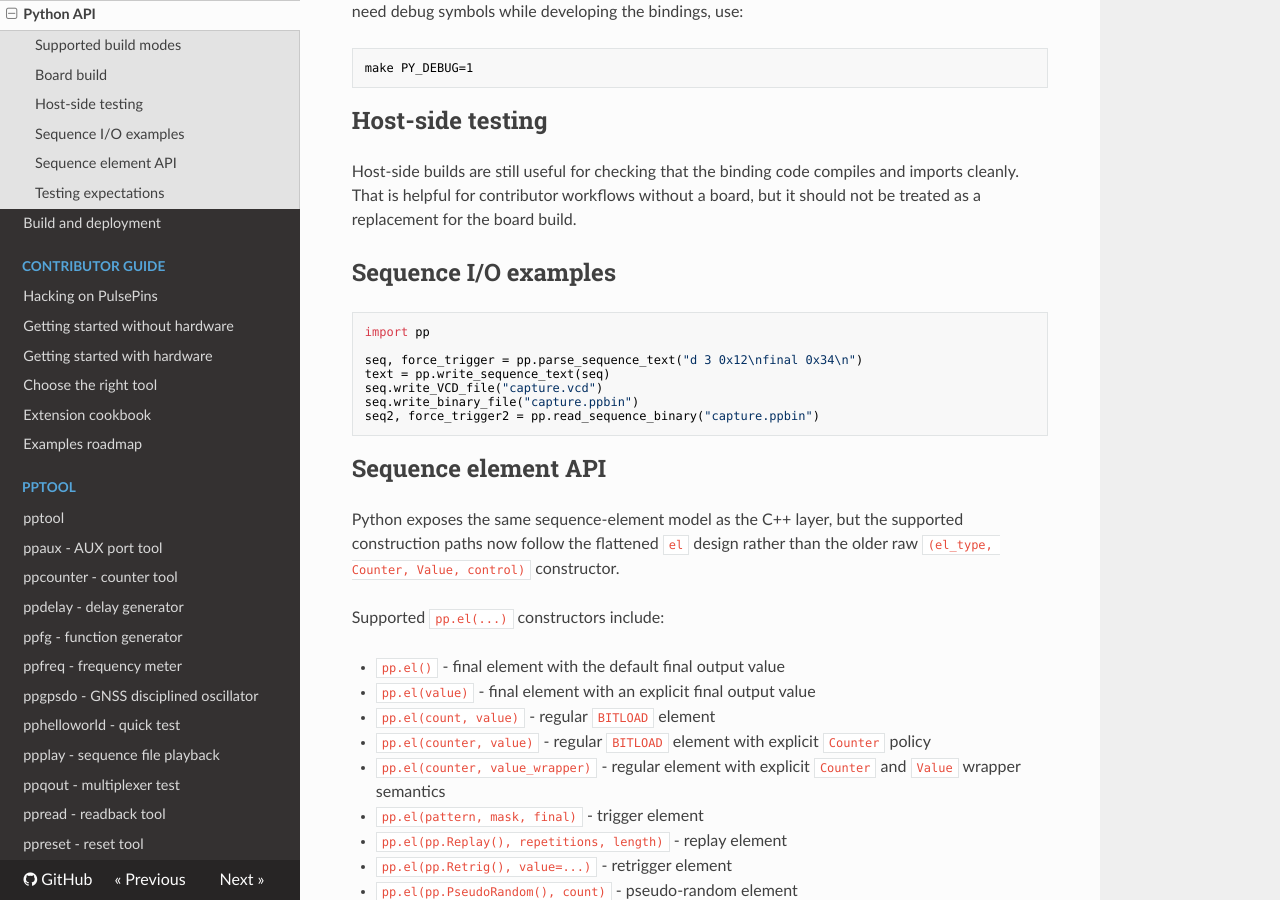
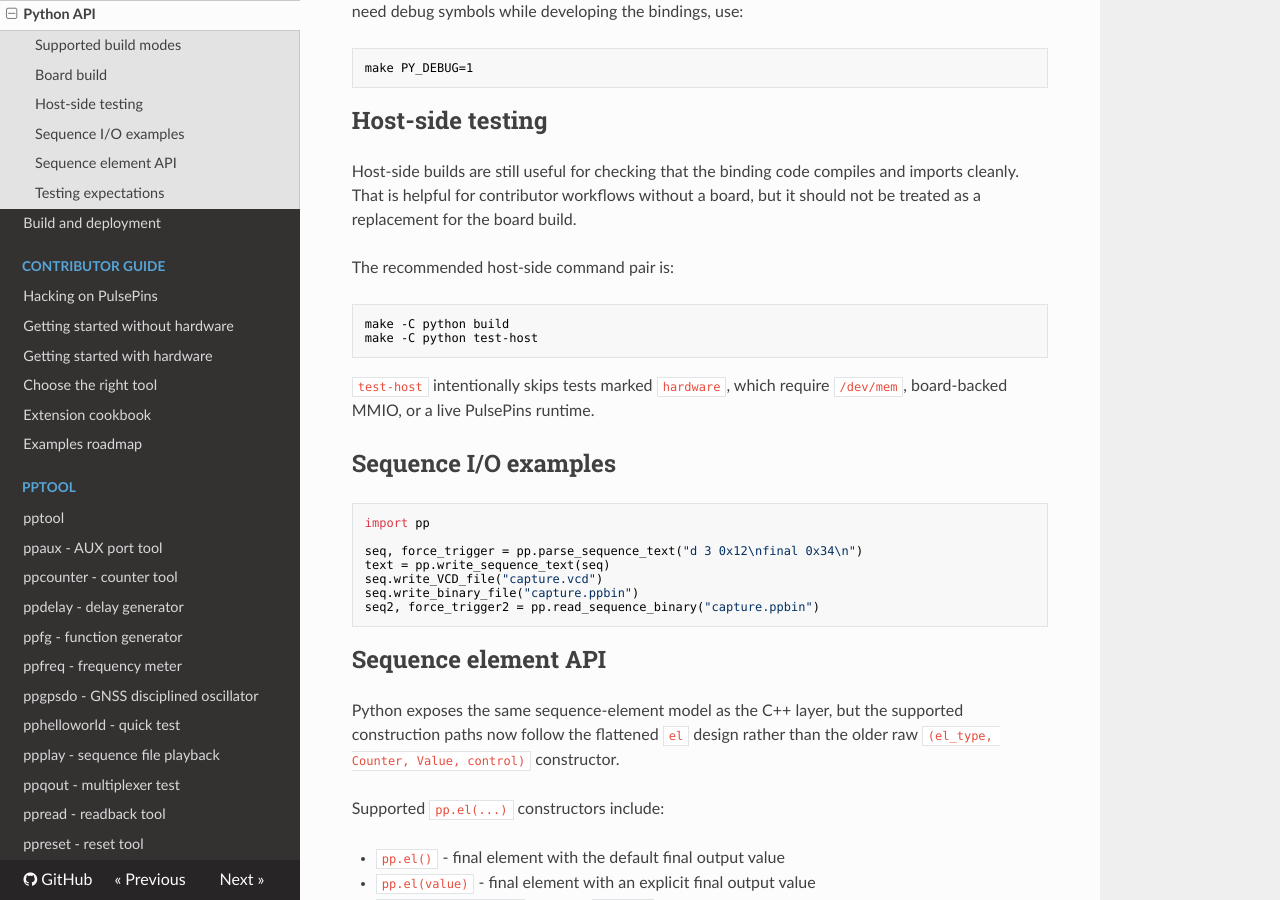
Before and after one commit to rokzitko/PulsePins, an MkDocs documentation site: the page built from docs/docs/python.md, in a window 1280 px wide and 900 px high, scrolled down 1076 px. Built offline with MkDocs 1.6.1, drawn with Linux system fonts in a browser that asks for light colours; nearby versions of some CDN libraries.

Commit message:
improve onboarding entry points
Add clearer start-here guidance to the top-level README and align contributor docs with the new host-safe Python test path so new users and contributors can choose the right workflow faster.

````diff
--- a/docs/docs/python.md
+++ b/docs/docs/python.md
@@ -47,6 +47,15 @@ make PY_DEBUG=1
 Host-side builds are still useful for checking that the binding code compiles and imports cleanly.
 That is helpful for contributor workflows without a board, but it should not be treated as a
 replacement for the board build.
+
+The recommended host-side command pair is:
+
+```bash
+make -C python build
+make -C python test-host
+```
+
+`test-host` intentionally skips tests marked `hardware`, which require `/dev/mem`, board-backed MMIO, or a live PulsePins runtime.
 
 ## Sequence I/O examples
 
````
Also changed, not shown: HACKING.md (+2 -2 lines), docs/docs/build.md (+2 -1 lines), docs/docs/getting_started_no_hardware.md (+2 -2 lines), docs/docs/hacking.md (+1 -1 lines), README.md.
